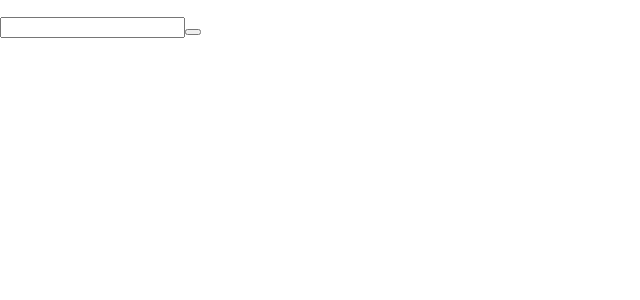
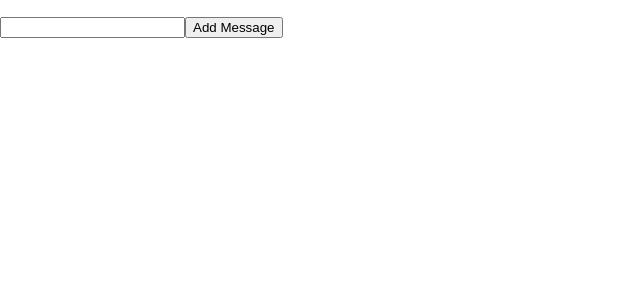
Before and after one commit to midsimm/my-app-redux, a React (Create React App) app: page / in a window 1280 px wide. Shown: the top 300 px of the page, without its empty margins (0-640 px from the left). Built offline with nearby package versions, Linux system fonts and the light colour scheme.

Commit message:
REDIX-0002: Adding text to button

```diff
--- a/src/MessageBox.js
+++ b/src/MessageBox.js
@@ -11,7 +11,7 @@ const MessageBox = () => {
 
     return (
         <div>
-      <Messages messages={state.messages}/>
+            <Messages messages={state.messages} />
             <MessageInput />
         </div>
     );
--- a/src/MessageInput.js
+++ b/src/MessageInput.js
@@ -2,7 +2,7 @@ import React, { useState } from "react";
 import store from "./store";
 
 const MessageInput = () => {
-  const {dispatch} = store;
+  const { dispatch } = store;
   const [inputText, setInputText] = useState("");
 
   const updateInputValue = (evt) => {
@@ -20,8 +20,10 @@ const MessageInput = () => {
 
   return (
     <div>
-      <input value={inputText} onChange={updateInputValue}/>
-      <button icon="add" onClick={onClickHandlerAddMessage} />
+      <input value={inputText} onChange={updateInputValue} />
+      <button icon="add" onClick={onClickHandlerAddMessage}>
+        Add Message
+      </button>
     </div>
   );
 };
```
Lines whose indentation alone changed are shown as unchanged.
